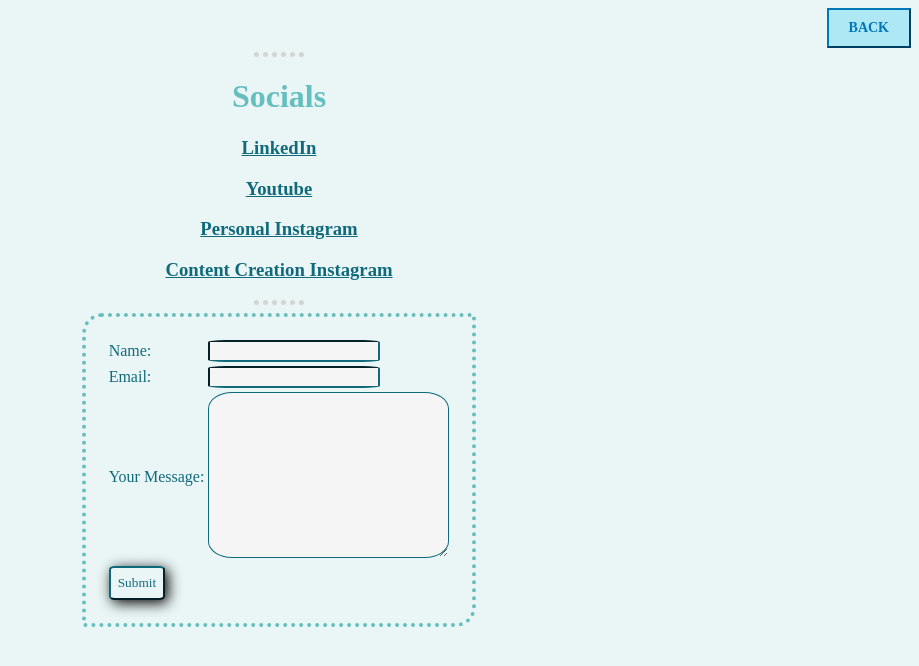
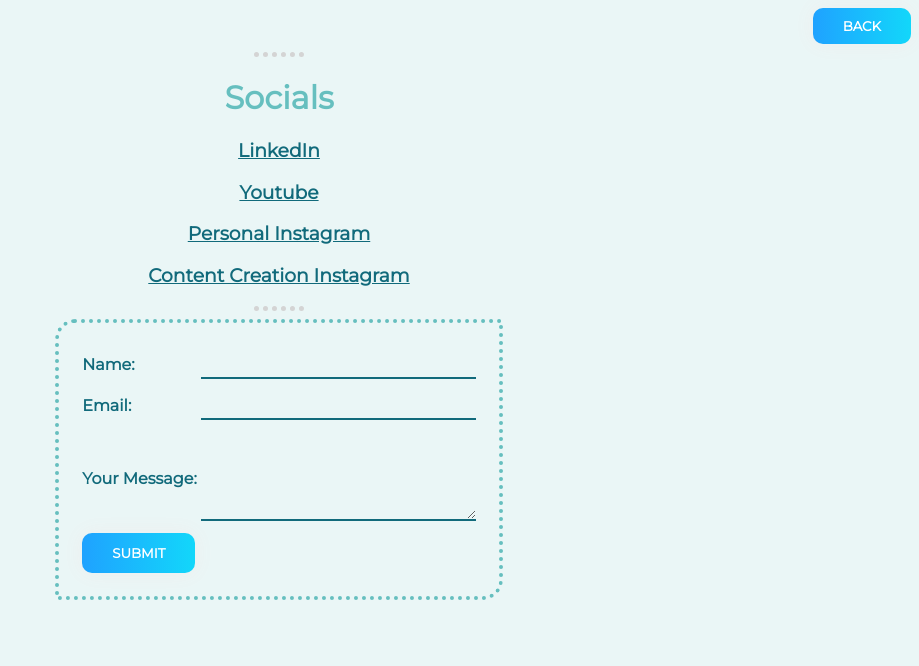
Before and after one commit to AdityaMogha7/Profile-1, a plain HTML site: page Contact.html in a window 1280 px wide. Shown: the whole page, without its empty margins (361-1280 px from the left). Drawn offline with Linux system fonts and the light colour scheme.

Commit message:
Add files via upload

```diff
--- a/CSS/styles.css
+++ b/CSS/styles.css
@@ -65,31 +65,39 @@
 label{
     color:#116A7B;
     font-family: "montserrat";
+    font-weight: bold;
 }
 #submit{
-    background-color: #eaf6f6;
+    background-image: linear-gradient(to right, #1FA2FF 0%, #12D8FA  51%, #1FA2FF  100%);
+    padding: 12px 30px;
+    text-align: center;
+    text-transform: uppercase;
+    transition: 0.5s;
+    background-size: 200% auto;
+    color: white;
+    box-shadow: 0 0 20px #eee;
+    border-radius: 10px;
+    border: none;
     font-family: "montserrat";
-    color: #116A7B;
-    border-color:#116A7B ;
-    border-radius:10%;
-    padding: 7px;
-    filter: drop-shadow(3px 3px 7px black);
+    font-weight: bold;
 }
+
 #submit:hover{
-    background-color: #116A7B;
-    font-family: "montserrat";
-    color: #eaf6f6;
-    border-color:#eaf6f6 ;
-    border-radius:10%;
-    padding: 7px;
-    filter: drop-shadow(3px 3px 7px black);
+    background-position: right center; /* change the direction of the change here */
+    color: #fff;
+    text-decoration: none;
 }
 #textbox{
-    background-color: #F5F5F5;
-    font-family: "montserrat";
-    color: #116A7B;
-    border-color:#116A7B ;
-    border-radius:10%;
+    width: 100%;
+    padding: 6px 10px;
+    margin: 4px 0;
+    box-sizing: border-box;
+    border: none;
+    border-bottom:2px solid#116A7B;
+    background-color: transparent;
+}
+#textbox:focus{
+    outline: none;
 }
 .form_table{
     background-color: #eaf6f6;
@@ -108,28 +116,22 @@
     color: #116A7B;
 }
 .nav_button{
-    padding-left: 20px;
-    padding-right: 20px;
-    padding-top: 10px;
-    padding-bottom: 10px;
-    background-color: #ade8f4;
-    color: #0077b6;
+    background-image: linear-gradient(to right, #1FA2FF 0%, #12D8FA  51%, #1FA2FF  100%);
+    padding: 10px 30px;
+    text-align: center;
+    border-radius: 10px;
+    text-transform: uppercase;
+    transition: 0.5s;
+    background-size: 200% auto;
+    color: white;
+    box-shadow: 0 0 20px #eee;
+    border: none;
     font-family: "montserrat";
     font-weight: bold;
-    font-size: 14px;
-    border-color: #0077b6;
     float: right;
 }
 .nav_button:hover{
-    padding-left: 20px;
-    padding-right: 20px;
-    padding-top: 10px;
-    padding-bottom: 10px;
-    background-color: #0077b6;
-    color: #ade8f4;
-    font-family: "montserrat";
-    font-weight: bold;
-    font-size: 14px;
-    border-color: #ade8f4;
-    float: right;
+    background-position: right center; /* change the direction of the change here */
+    color: #fff;
+    text-decoration: none;
 }
--- a/Contact.html
+++ b/Contact.html
@@ -6,6 +6,8 @@
     <title>Contact Us</title>
     <link rel="icon" href="Images/Favicon.png">
     <link rel="stylesheet" href="CSS/styles.css">
+    <link rel="stylesheet" href="https://fonts.googleapis.com/css?family=Montserrat">
+    <link rel="stylesheet" href="https://fonts.googleapis.com/css?family=Montserrat">
 </head>
 <body>
     <a href="index.html"><button class="nav_button">BACK</button></a>
@@ -29,7 +31,7 @@
             </tr>
             <tr>
                 <td><label for="">Your Message:</label></td>
-                <td><textarea name="Message" id="textbox" cols="30" rows="10"></textarea></td>
+                <td><textarea name="Message" id="textbox" cols="30" rows="5"></textarea></td>
             </tr>
             <tr>
                 <td><input type="submit" id="submit"></td>
```
Also changed, not shown: Achievements.html (+2 -0 lines), index.html (+2 -0 lines).
